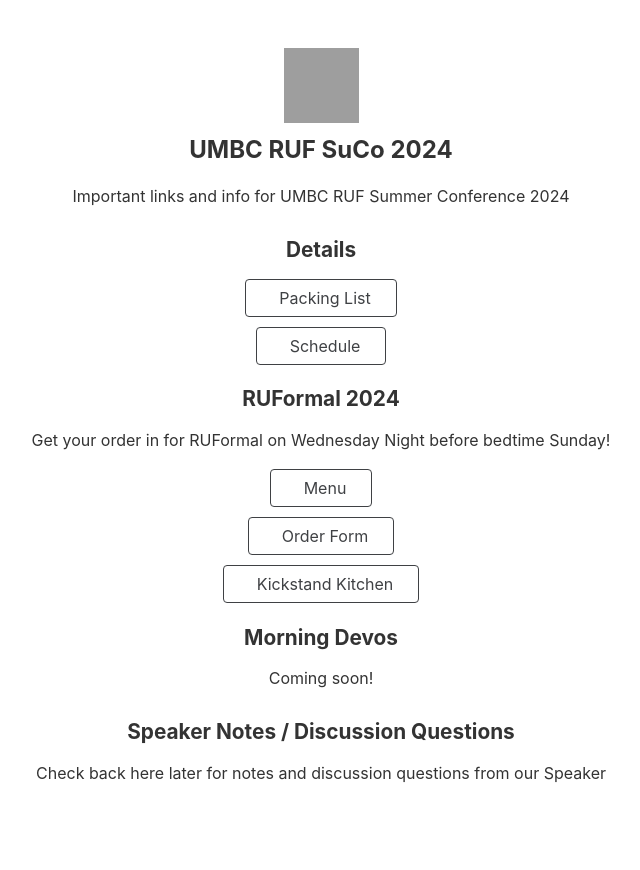
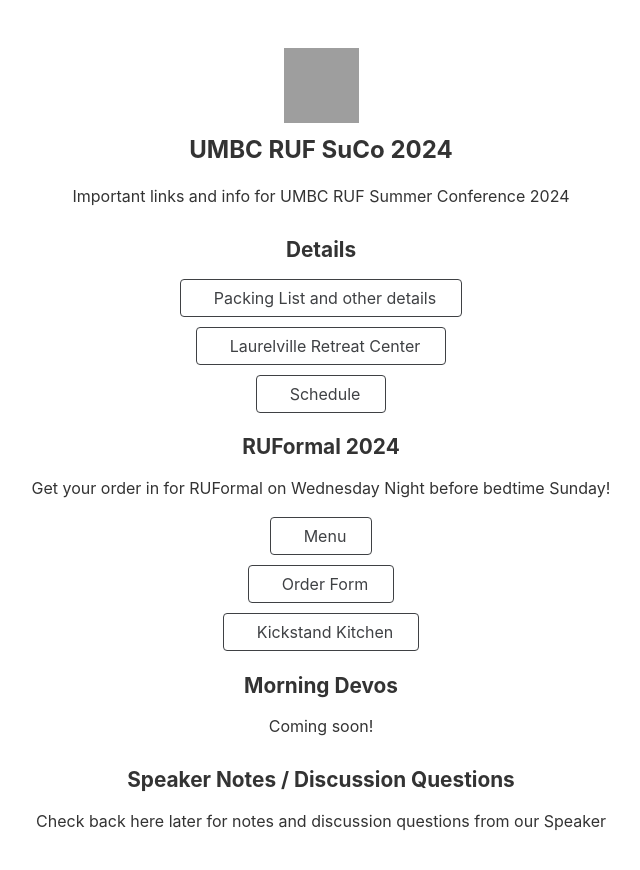
Before and after one commit to joshgordon/pca-ng-website, a Jekyll site: the page built from index.html, in a window 1280 px wide, cut to the strip 0-948 px from the top of the page. Shown: the top 870 px of the strip, without its empty margins (319-959 px from the left). Built offline with Jekyll 4.4.1, drawn with Linux system fonts in a browser that asks for light colours; nearby versions of some CDN libraries; comment, search, counter and statistics services are not loaded; grey boxes are pictures that could not be loaded.

Commit message:
Update links

```diff
--- a/_data/links.yml
+++ b/_data/links.yml
@@ -1,8 +1,11 @@
 - category: Details
   items:
-    - title: Packing List
+    - title: Packing List and other details
       url: /assets/Packing%20List%202024.pdf
       icon: mingcute:suitcase-line
+    - title: Laurelville Retreat Center
+      url: https://maps.app.goo.gl/4NgiifEgQvzYkp4a8
+      icon: pepicons-pencil:map
     - title: Schedule
       url: /assets/Schedule%202024.pdf
       icon: akar-icons:schedule
```
